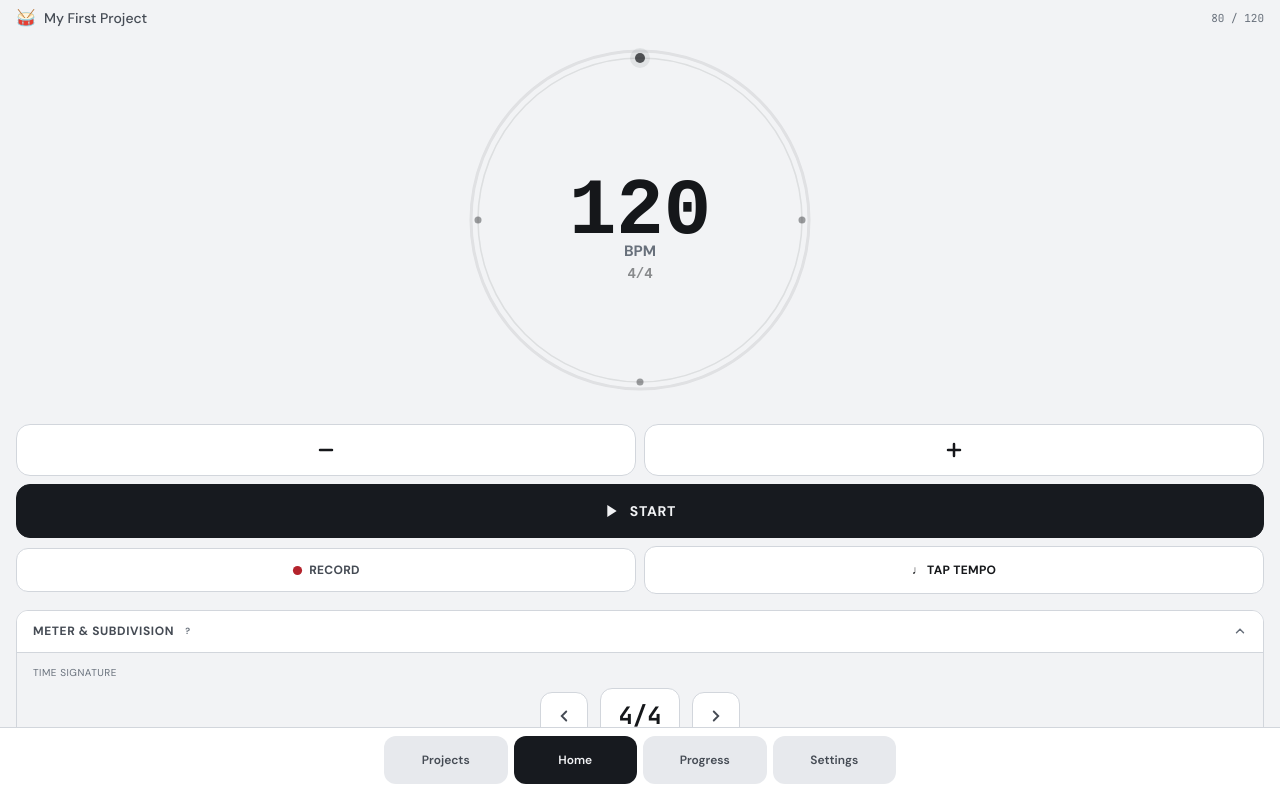
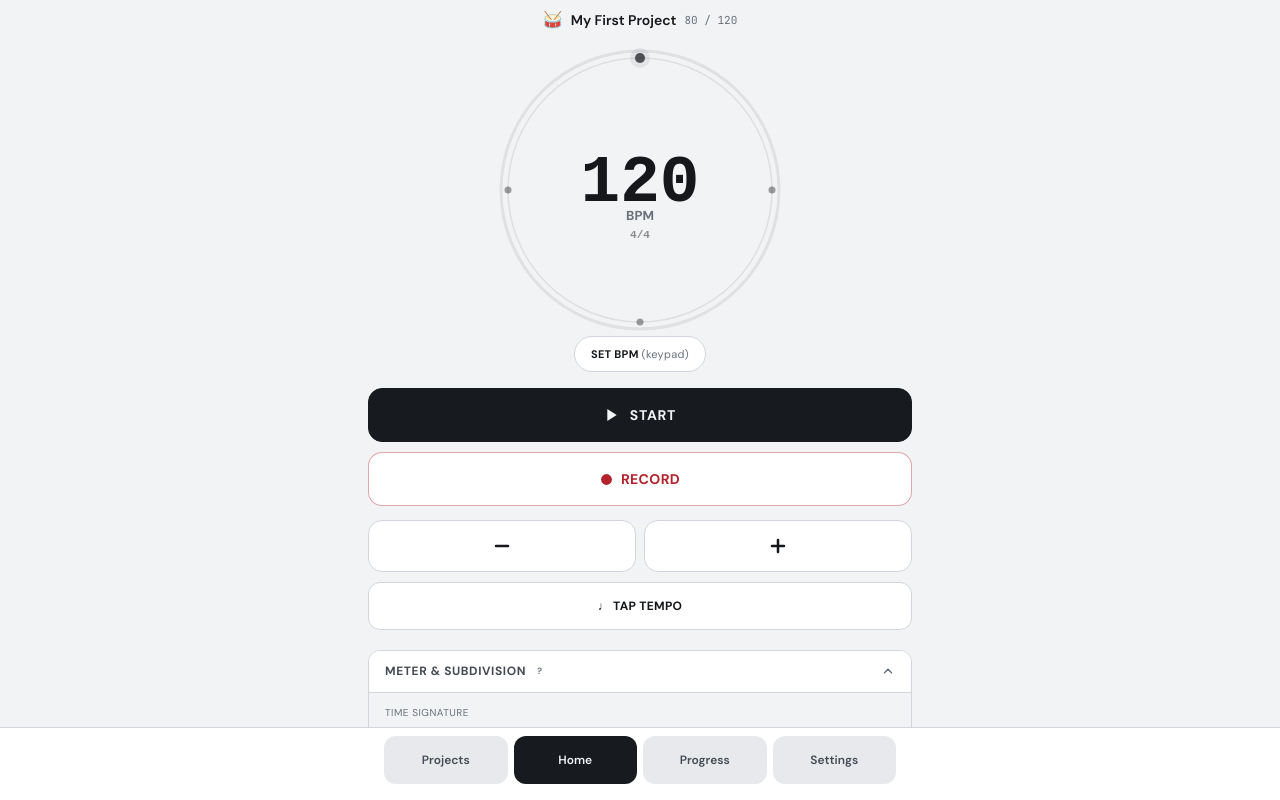
Before and after one commit to Timothy-design77/poly-pro, a React (Vite) app: page / in a window 1280 px wide. Built offline with nearby package versions, Linux system fonts and the light colour scheme.

Commit message:
Align home around BPM start and recording

```diff
--- a/src/components/metronome/RecordButton.tsx
+++ b/src/components/metronome/RecordButton.tsx
@@ -3,32 +3,32 @@ interface RecordButtonProps {
   onToggle: () => void | Promise<void>;
 }
 
-/**
- * Record button — fully wired.
- * Red pulsing when recording, normal gray when not.
- */
+/** Primary recording action, positioned directly below START on Home. */
 export function RecordButton({ isRecording, onToggle }: RecordButtonProps) {
   return (
     <button
+      type="button"
+      aria-label={isRecording ? 'Stop recording' : 'Start recording'}
+      aria-pressed={isRecording}
       onPointerDown={(e) => { e.preventDefault(); onToggle(); }}
       className={`
-        flex-1 flex items-center justify-center gap-1.5 rounded-xl
-        border-[1.5px] text-xs font-bold tracking-wide
-        h-[44px] touch-manipulation select-none
+        w-full flex items-center justify-center gap-2 rounded-[14px]
+        border-[1.5px] text-sm font-bold tracking-wide
+        h-[54px] touch-manipulation select-none
         ${isRecording
-          ? 'border-danger bg-danger-dim text-danger animate-pulse'
-          : 'border-border-subtle bg-bg-surface text-text-secondary active:bg-bg-raised'
+          ? 'border-danger bg-danger text-white animate-pulse'
+          : 'border-danger/40 bg-bg-surface text-danger active:bg-danger-dim'
         }
       `}
     >
-      <svg width="11" height="11" viewBox="0 0 24 24" className="text-danger" fill="currentColor">
+      <svg width="13" height="13" viewBox="0 0 24 24" fill="currentColor">
         {isRecording ? (
           <rect x="4" y="4" width="16" height="16" rx="2" />
         ) : (
           <circle cx="12" cy="12" r="10" />
         )}
       </svg>
-      {isRecording ? 'STOP REC' : 'RECORD'}
+      {isRecording ? 'STOP RECORDING' : 'RECORD'}
     </button>
   );
 }
--- a/src/pages/HomePage.tsx
+++ b/src/pages/HomePage.tsx
@@ -38,19 +38,17 @@ export function HomePage() {
 
   const [showKeypad, setShowKeypad] = useState(false);
   const dialContainerRef = useRef<HTMLDivElement>(null);
-  const [dialSize, setDialSize] = useState(200);
+  const [dialSize, setDialSize] = useState(220);
 
   const recording = useRecording();
   const analysis = useAnalysis();
   const sessions = useSessionStore((s) => s.sessions);
   const loadSessions = useSessionStore((s) => s.loadFromDB);
 
-  // ─── Review screen state ───
   const [reviewSessionId, setReviewSessionId] = useState<string | null>(null);
   const [reviewAnalysis, setReviewAnalysis] = useState<SessionAnalysis | null>(null);
   const [detailSession, setDetailSession] = useState<SessionRecord | null>(null);
 
-  // Shared post-recording path: run analysis, then show the review screen.
   const processRecordingResult = useCallback(async (result: RecordingResult) => {
     const analysisResult = await analysis.analyze(result.sessionId, {
       bpm: result.bpm,
@@ -70,15 +68,11 @@ export function HomePage() {
     }
   }, [analysis.analyze]);
 
-  // Handle recording toggle: toggleRecording uses a ref internally (always current).
-  // If it returns a RecordingResult, recording just stopped → run analysis → show review.
   const handleRecordToggle = useCallback(async () => {
     const result = await recording.toggleRecording();
     if (result) await processRecordingResult(result);
   }, [recording.toggleRecording, processRecordingResult]);
 
-  // The 30-minute auto-stop bypasses the toggle handler — hook its result
-  // into the same analysis → review flow.
   useEffect(() => {
     recording.setOnAutoStop(processRecordingResult);
     return () => recording.setOnAutoStop(null);
@@ -87,9 +81,8 @@ export function HomePage() {
   const handleReviewViewDetails = useCallback(async () => {
     if (!reviewSessionId) return;
     await loadSessions();
-    const s = sessions.find((s) => s.id === reviewSessionId) || null;
-    // Re-fetch in case loadSessions updated
-    const fresh = useSessionStore.getState().sessions.find((s) => s.id === reviewSessionId) || s;
+    const current = sessions.find((session) => session.id === reviewSessionId) || null;
+    const fresh = useSessionStore.getState().sessions.find((session) => session.id === reviewSessionId) || current;
     setReviewSessionId(null);
     setReviewAnalysis(null);
     setDetailSession(fresh);
@@ -106,7 +99,6 @@ export function HomePage() {
     setReviewAnalysis(null);
   }, [loadSessions]);
 
-  // Session timer — ticks every second while playing
   const [elapsed, setElapsed] = useState(0);
   useEffect(() => {
     if (!playing || !playStartTime) {
@@ -130,9 +122,8 @@ export function HomePage() {
     const measure = () => {
       const el = dialContainerRef.current;
       if (!el) return;
-      const w = el.clientWidth;
-      const size = Math.round(w * 0.8);
-      setDialSize(Math.max(160, Math.min(360, size)));
+      const size = Math.round(el.clientWidth * 0.68);
+      setDialSize(Math.max(180, Math.min(300, size)));
     };
     measure();
     window.addEventListener('resize', measure);
@@ -140,29 +131,27 @@ export function HomePage() {
   }, []);
 
   return (
-    <div className="h-full overflow-y-auto">
+    <div className="h-full overflow-y-auto bg-bg-primary">
       <BackupBanner />
-      <div className="px-4 pb-4">
-        {/* Header: project context + recording/timer indicator */}
-        <div className="flex items-center gap-2 py-1.5">
+      <div className="w-full max-w-xl mx-auto px-4 pb-6">
+        <div className="min-h-[38px] flex items-center justify-center gap-2 py-2 text-center" aria-live="polite">
           {recording.isRecording ? (
             <>
-              <span className="w-2 h-2 rounded-full bg-danger animate-pulse shrink-0" />
-              <span className="text-sm font-bold text-danger">REC</span>
-              <span className="font-mono text-xs text-text-secondary ml-1">
+              <span className="w-2.5 h-2.5 rounded-full bg-danger animate-pulse shrink-0" />
+              <span className="text-sm font-bold text-danger">RECORDING</span>
+              <span className="font-mono text-xs text-text-secondary">
                 {Math.floor(recording.elapsed / 60)}:{String(recording.elapsed % 60).padStart(2, '0')}
               </span>
               {recording.warning && (
-                <span className="text-[9px] text-warning ml-auto">{recording.warning}</span>
+                <span className="text-[10px] text-warning">{recording.warning}</span>
               )}
             </>
           ) : (
             <>
-              <span className="text-base">{activeProject?.icon || '🥁'}</span>
-              <span className="text-sm font-medium text-text-secondary truncate">
-                {activeProject?.name || 'Poly Pro'}
+              <span className="text-base">{activeProject?.icon || '⚡'}</span>
+              <span className="text-sm font-semibold text-text-primary truncate">
+                {activeProject?.name || 'Quick Start'}
               </span>
-              <div className="flex items-center gap-2 ml-auto shrink-0">
               {playing && elapsed > 0 ? (
                 <span className="font-mono text-xs text-text-muted">
                   {Math.floor(elapsed / 60)}:{String(elapsed % 60).padStart(2, '0')}
@@ -171,55 +160,65 @@ export function HomePage() {
                 <span className="text-[11px] font-mono text-text-muted">
                   {activeProject.currentBpm} / {activeProject.goalBpm}
                 </span>
-                ) : null}
-              </div>
+              ) : (
+                <span className="text-[11px] text-text-muted">untracked</span>
+              )}
             </>
           )}
         </div>
 
-        {/* Dial */}
-        <div ref={dialContainerRef} className="flex items-center justify-center pt-1 relative">
+        <div ref={dialContainerRef} className="flex flex-col items-center justify-center relative">
           <Dial size={dialSize} onTapBpm={() => setShowKeypad(true)} />
+          <button
+            type="button"
+            onClick={() => setShowKeypad(true)}
+            className="-mt-1 min-h-[36px] rounded-pill border border-border-subtle bg-bg-surface px-4
+                       text-[11px] font-bold tracking-wide text-text-primary active:bg-bg-raised"
+          >
+            SET BPM <span className="font-normal text-text-muted">(keypad)</span>
+          </button>
         </div>
 
-        {/* Controls */}
-        <div className="flex flex-col gap-2 pt-6">
+        <div className="flex flex-col gap-2.5 pt-4">
+          <PlayButton />
+          <RecordButton isRecording={recording.isRecording} onToggle={handleRecordToggle} />
+
+          <div className="pt-1">
             <BpmControl />
-          <PlayButton />
-          <div className="flex gap-2 items-center">
-            <RecordButton isRecording={recording.isRecording} onToggle={handleRecordToggle} />
+          </div>
+          <div className="flex">
             <TapTempo />
           </div>
 
-          {/* Live waveform during recording */}
           <WaveformDisplay micLevel={recording.micLevel} isRecording={recording.isRecording} />
 
-          {/* Mic error message */}
           {recording.error && (
-            <div className="bg-danger-dim border border-danger/30 rounded-md p-2 mt-1">
+            <div className="bg-danger-dim border border-danger/30 rounded-md p-3 mt-1 text-center">
               <p className="text-danger text-xs">{recording.error}</p>
               <button
+                type="button"
                 onClick={recording.clearError}
-                className="text-danger/60 text-[10px] mt-1"
+                className="text-danger text-[11px] font-semibold mt-2 min-h-[32px] px-3"
               >
                 Dismiss
               </button>
             </div>
           )}
 
-          {/* BT earbuds tip */}
           {recording.btTip && (
-            <div className="text-[11px] text-warning bg-warning/10 rounded-lg px-3 py-2 mt-2">
+            <div className="text-[11px] text-warning bg-warning-dim border border-warning/20 rounded-lg px-3 py-2 mt-1 text-center">
               {recording.btTip}
             </div>
           )}
         </div>
 
-        {/* ─── Collapsible sections ─── */}
-        <div className="mt-4 space-y-2">
-          {/* Meter & Subdivision */}
-          <CollapsibleCard title="Meter & Subdivision" badge={meterBadge} defaultOpen
-            help="Set the time signature and subdivision. The metronome subdivides each beat into smaller pulses (8ths, triplets, 16ths).">
+        <div className="mt-5 space-y-2">
+          <CollapsibleCard
+            title="Meter & Subdivision"
+            badge={meterBadge}
+            defaultOpen
+            help="Set the time signature and subdivision. The metronome subdivides each beat into smaller pulses (8ths, triplets, 16ths)."
+          >
             <div className="space-y-4">
               <MeterControl />
               <SubdivisionPicker />
@@ -227,36 +226,42 @@ export function HomePage() {
             </div>
           </CollapsibleCard>
 
-          {/* Pattern Grid */}
-          <CollapsibleCard title="Pattern" defaultOpen
-            help="Tap cells to set accent levels for each beat. 6 levels: OFF, GHOST, SOFT, MED, LOUD, ACCENT. Long-press a cell to change its sound.">
+          <CollapsibleCard
+            title="Pattern"
+            defaultOpen
+            help="Tap cells to set accent levels for each beat. 6 levels: OFF, GHOST, SOFT, MED, LOUD, ACCENT. Long-press a cell to change its sound."
+          >
             <BeatGrid />
           </CollapsibleCard>
 
-          {/* Polyrhythm */}
-          <CollapsibleCard title="Polyrhythm" badge={polyBadge}
-            help="Add extra tracks with different beat counts to create polyrhythmic patterns (e.g. 4 against 3). Each track plays its beats evenly across the measure.">
+          <CollapsibleCard
+            title="Polyrhythm"
+            badge={polyBadge}
+            help="Add extra tracks with different beat counts to create polyrhythmic patterns (e.g. 4 against 3). Each track plays its beats evenly across the measure."
+          >
             <PolyrhythmControl />
           </CollapsibleCard>
 
-          {/* Trainer */}
-          <CollapsibleCard title="Trainer" badge={trainerBadge}
-            help="Automatically increase BPM after a set number of bars. Great for building speed gradually. Set start BPM, end BPM, step size, and bars per step.">
+          <CollapsibleCard
+            title="Trainer"
+            badge={trainerBadge}
+            help="Automatically increase BPM after a set number of bars. Great for building speed gradually. Set start BPM, end BPM, step size, and bars per step."
+          >
             <TrainerConfig />
           </CollapsibleCard>
 
-          {/* Practice Modes */}
-          <CollapsibleCard title="Practice Modes" badge={practiceBadge}
-            help="Count-in plays click-only bars before starting. Gap click randomly mutes beats. Random mute silences entire measures. Play/Mute cycles structured silence for internalization.">
+          <CollapsibleCard
+            title="Practice Modes"
+            badge={practiceBadge}
+            help="Count-in plays click-only bars before starting. Gap click randomly mutes beats. Random mute silences entire measures. Play/Mute cycles structured silence for internalization."
+          >
             <PracticeModes />
           </CollapsibleCard>
         </div>
 
-        {/* Bottom padding */}
-        <div className="h-[60px]" />
+        <div className="h-6" />
       </div>
 
-      {/* BPM Keypad */}
       <NumberInput
         isOpen={showKeypad}
         onClose={() => setShowKeypad(false)}
@@ -269,13 +274,11 @@ export function HomePage() {
         label="BPM"
       />
 
-      {/* Analysis overlay — shown after recording stops */}
       <AnalyzingOverlay
         visible={analysis.isAnalyzing}
         progress={analysis.progress}
       />
 
-      {/* Post-recording review screen */}
       {reviewSessionId && reviewAnalysis && (
         <ReviewScreen
           visible={true}
@@ -287,7 +290,6 @@ export function HomePage() {
         />
       )}
 
-      {/* Session detail (opened from review → View Details) */}
       <SessionDetailPage
         session={detailSession}
         visible={detailSession !== null}
--- a/src/utils/constants.ts
+++ b/src/utils/constants.ts
@@ -1,18 +1,18 @@
 // ─── Audio Scheduler ───
 export const SCHEDULE_INTERVAL_MS = 25;
-export const SCHEDULE_AHEAD_S = 0.1; // 100ms lookahead
+export const SCHEDULE_AHEAD_S = 0.1;
 
 // ─── BPM ───
-export const BPM_MIN = 20;
-export const BPM_MAX = 300;
+export const BPM_MIN = 10;
+export const BPM_MAX = 400;
 export const BPM_STEP = 0.5;
 export const BPM_DEFAULT = 120;
 
 // ─── Hold-to-accelerate ───
-export const HOLD_PHASE_1_DURATION = 500;  // ms before phase 2
-export const HOLD_PHASE_2_DURATION = 2000; // ms before phase 3
-export const HOLD_PHASE_1_STEP = 1;        // BPM per tick
-export const HOLD_PHASE_1_INTERVAL = 200;  // ms between ticks
+export const HOLD_PHASE_1_DURATION = 500;
+export const HOLD_PHASE_2_DURATION = 2000;
+export const HOLD_PHASE_1_STEP = 1;
+export const HOLD_PHASE_1_INTERVAL = 200;
 export const HOLD_PHASE_2_STEP = 5;
 export const HOLD_PHASE_2_INTERVAL = 100;
 export const HOLD_PHASE_3_STEP = 10;
@@ -24,7 +24,6 @@ export const TAP_MAX_TAPS = 8;
 export const TAP_TIMEOUT_MS = 3000;
 
 // ─── Audio Engine ───
-// Chain: per-beat gain → masterGain (vol² × 8) → compressor (0dB, 2:1) → outputGain (×10) → destination
 export const COMPRESSOR_THRESHOLD = 0;
 export const COMPRESSOR_KNEE = 3;
 export const COMPRESSOR_RATIO = 2;
```
Lines whose indentation alone changed are shown as unchanged.
